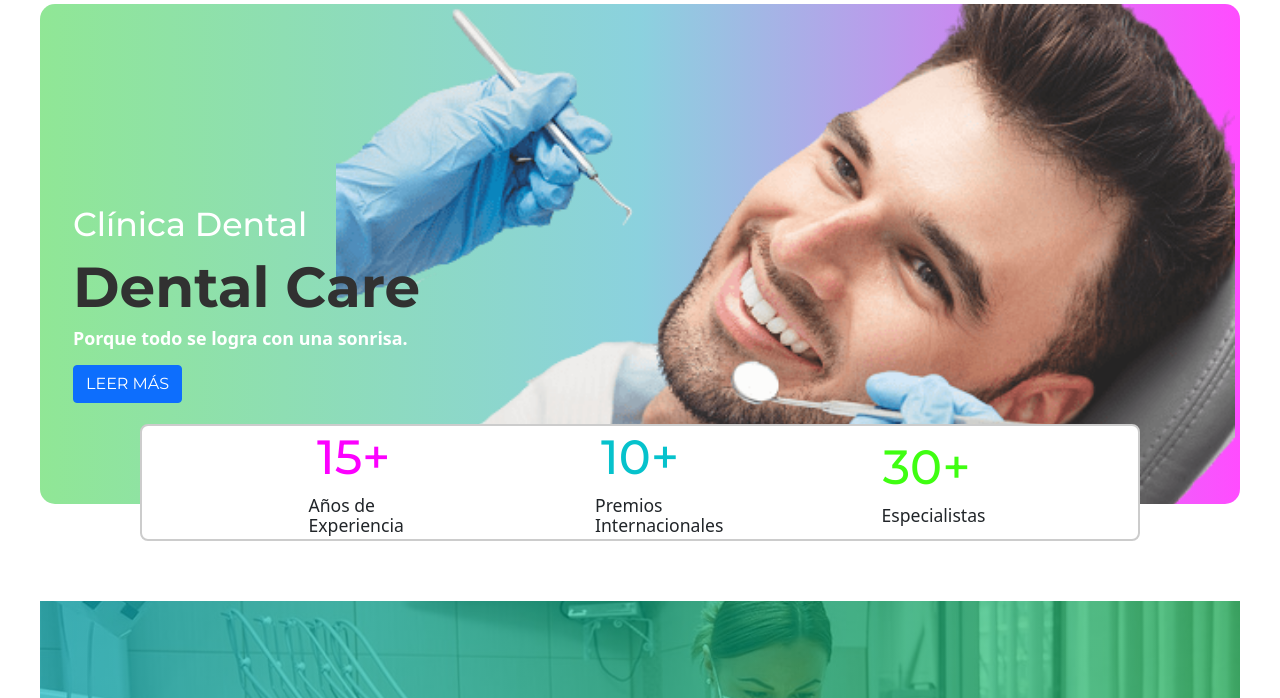
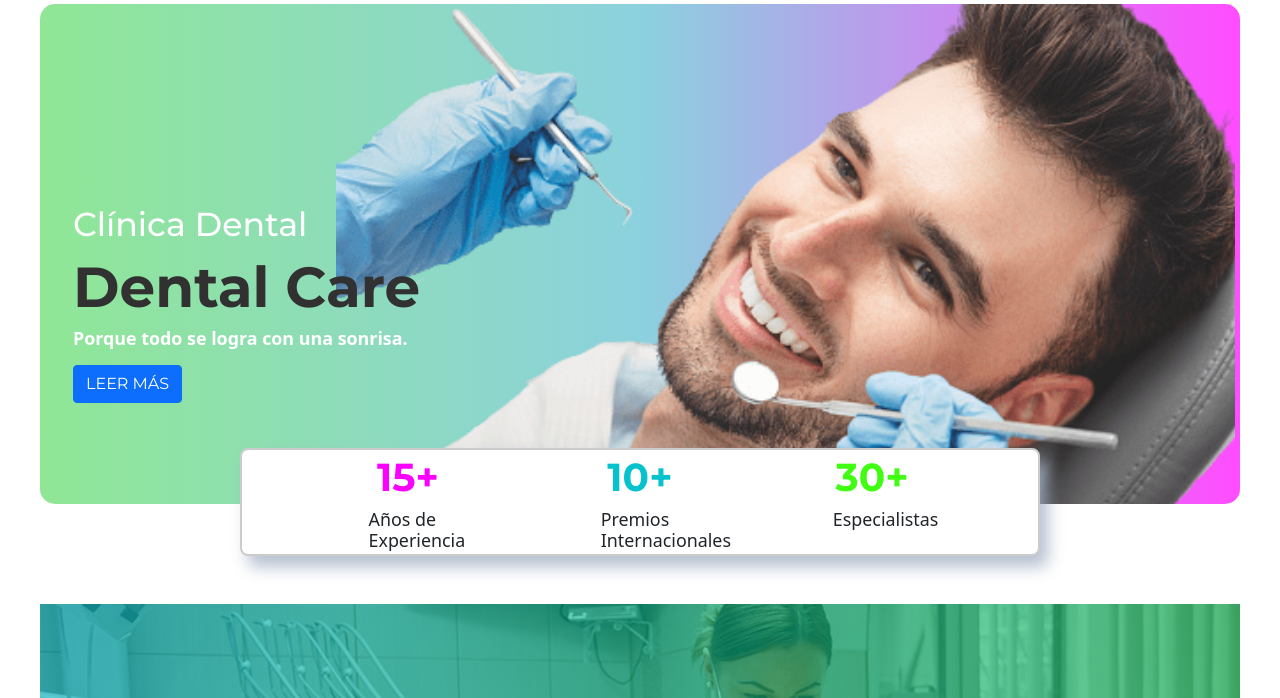
Before and after one commit to Gabot3ck/desafioBootstrap, a plain HTML site: page index.html in a window 1280 px wide. Shown: the part 76-774 px from the top of the page. Drawn offline with nearby package versions, Linux system fonts and the light colour scheme.

Commit message:
Se termina la seccion estadisticas del index

```diff
--- a/css/font-size.css
+++ b/css/font-size.css
@@ -50,7 +50,6 @@
 }
 .step-8{
     font-size: var(--step-8);
-    font-weight: 700;
 }
 .step-9{
     font-size: var(--step-9);
--- a/css/styles.css
+++ b/css/styles.css
@@ -52,7 +52,7 @@ li{
 	list-style: none;
 }
 p{
-	margin: 0;
+	margin-bottom: 0;
 	line-height: 1.3rem;
 }
 
@@ -208,56 +208,23 @@ header .card .card-body{
 }
 
 
-header main{
-	border-radius: 8px;
-	width: 400px;
-	height: auto;
-}
-header main p{
-	margin: 10px 0 50px;
-	color: var(--color-footer);
-}
-header main a{
-	padding: 8px;
-	border: 1px solid var(--color-background);
-	border-radius: 5px;
-	margin-left: 15px;
-	font-weight: 600;
-	color: var(--color-footer);
-	background-color: var(--color-background);
-	text-transform: uppercase;
-}
-header main a:hover{
-	border: 1px solid var(--color-background);
-	color: var(--color-footer);
-	background-color: transparent;
-}
 
 
 /********* ESTADISTICAS **********/
 .estadisticas{
 	position: relative;
 	z-index: 990;
-	margin: 0 auto;
 	border: 2px solid var(--title-footer);
 	border-radius: 8px;
-	width: 100%;
-	max-width: 1000px;
-	grid-column: 2/5;
-	grid-row: 3/5;
-	display: flex;
-	justify-content: space-evenly;
-	align-items: center;
+	max-width: 800px;
 	background-color: white;
-}
-.estadisticas div{
-	padding: 3px 5px;
-	width: 150px;
-	height: 80%;
+	/* box-shadow: 8px 8px 16px rgba(165, 177, 198, 0.8),
+				-8px -8px 16px rgba(255, 255, 255, 0.8); */
+	-webkit-box-shadow: 8px 11px 16px 0px rgba(165,177,198,0.8);
+	-moz-box-shadow: 8px 11px 16px 0px rgba(165,177,198,0.8);
+	box-shadow: 8px 11px 16px 0px rgba(165,177,198,0.8);
 }
 .estadisticas div h4{
-	font-size: 3rem;
-	text-align: center;
 	color: #fc00ff;
 }
 .estadisticas div:nth-child(2) h4{
@@ -268,13 +235,11 @@ header main a:hover{
 }
 .estadisticas div p{
 	margin-left: 15px;
-	padding: 0 10px;
-	font-size: 1.1rem;
 }
 
 /********** M A I N --- "Contenido principal de promociones" *********/
 .promociones{
-	margin: 60px auto 300px;
+	margin: 0 auto 300px;
 	padding: 100px 15px 0;
 	width: 100%;
 	height: 400px;
--- a/index.html
+++ b/index.html
@@ -72,65 +72,49 @@
 
 
 
-
     <!-- **********  H E A D E R  ********** -->
-    <header class="index__header">
+    <header class="jumbotron index__header">
         <div class="card w-100 container-fluid">
             <div class="card-body d-flex flex-column align-items-start">
                 <h3 class="step-6">Clínica Dental</h3>
-                <h1 class="card-title step-8">Dental Care</h1>
+                <h1 class="card-title fw-bold step-8">Dental Care</h1>
                 <p class="card-text w-50 w-md-100 step-4">Porque todo se logra con una sonrisa.</p>
                 <a href="#promociones" class="btn btn-primary mt-3">LEER MÁS</a>
             </div>
         </div>
-
-            <!-- **********  F I N     H E A D E R **********-->
+    </header>
+            <!-- **********  F I N    H E A D E R  **********-->
 
 
 
-        <!-- <main>
-            <h2>Clínica Dental</h2>
-            <h1>Dental Care</h1>
-            <p>Porque todo se logra con una sonrisa.</p>
-            <a href="#promociones">Leer más</a>
-            <a class="btn-primary" href="pages/contacto.html">Contáctenos</a>
-        </main>
-        <img src="images/fondo-header.png" alt="Blanqueamiento dental en clínica Dental Care">
-        <div class="btn-whatsapp">
-            <a href="https://api.whatsapp.com/send?phone=+56993321198&text=Hola, Nececito más información!" target="_blank">
-                <i class="fab fa-whatsapp-square"></i>
-            </a>
-        </div> -->
+
+
+    <!-- * * * * *  S E C C I Ó N     E S T A D Í S T I C A S  * * * * * -->
+
+    <section class="container contenedor__estadisticas mt-4 mb-5">
+        <div class="row m-auto d-flex justify-content-center justify-content-lg-evenly estadisticas">
+            <div class="col-4 col-md-3 col-lg-2 p-1">
+                <h4 class="text-center fw-bold step-7" >15+</h4>
+                <p class=" px-2 text-md-center text-lg-start step-4" >Años de Experiencia</p>
+            </div>
+            <div class="col-4 col-md-3 col-lg-2 p-1">
+                <h4 class="text-center fw-bold step-7" >10+</h4>
+                <p class=" px-2 text-md-center text-lg-start step-4" >Premios Internacionales</p>
+            </div>
+            <div class="col-4 col-md-3 col-lg-2 p-1">
+                <h4 class="text-center fw-bold step-7" >30+</h4>
+                <p class=" px-2 text-md-center text-lg-start step-4" >Especialistas</p>
+            </div>
+        </div>
+    </section>
+
+            <!-- **********  F I N    E S T A D Í S T I C A S   **********-->
 
 
 
 
 
 
-    </header>
-
-            <!-- **********  F I N    H E A D E R  **********-->
-
-
-
-
-
-
-    <!-- **********  Sección de estadísticas ********** -->
-    <section class="estadisticas">
-        <div>
-            <h4>15+</h4>
-            <p>Años de Experiencia</p>
-        </div>
-        <div>
-            <h4>10+</h4>
-            <p>Premios Internacionales</p>
-        </div>
-        <div>
-            <h4>30+</h4>
-            <p>Especialistas</p>
-        </div>
-    </section>
 
 
     <!-- **********  Sección principal - "Ofertas del mes" ********** -->
```
